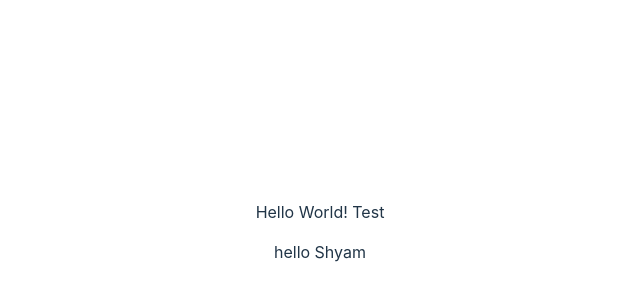
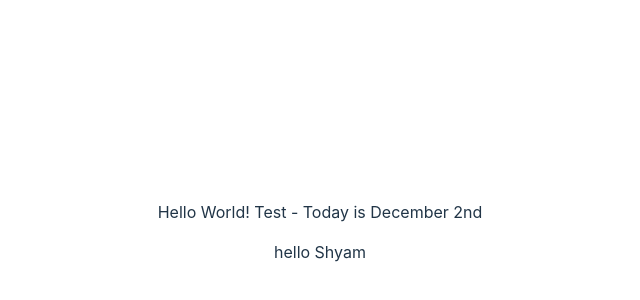
Before and after one commit to Angryman18/jenkins-cicd, a React (Vite) app: page / in a window 1280 px wide. Shown: the part 160-460 px from the top of the page, without its empty margins (320-960 px from the left). Built offline with nearby package versions, Linux system fonts and the light colour scheme.

Commit message:
Update App.jsx

```diff
--- a/src/App.jsx
+++ b/src/App.jsx
@@ -2,7 +2,7 @@ import "./App.css";
 
 function App() {
   return <div>Hello World!
-    Test
+    Test - Today is December 2nd
   <p>hello Shyam</p>
   </div>;
 }
```
